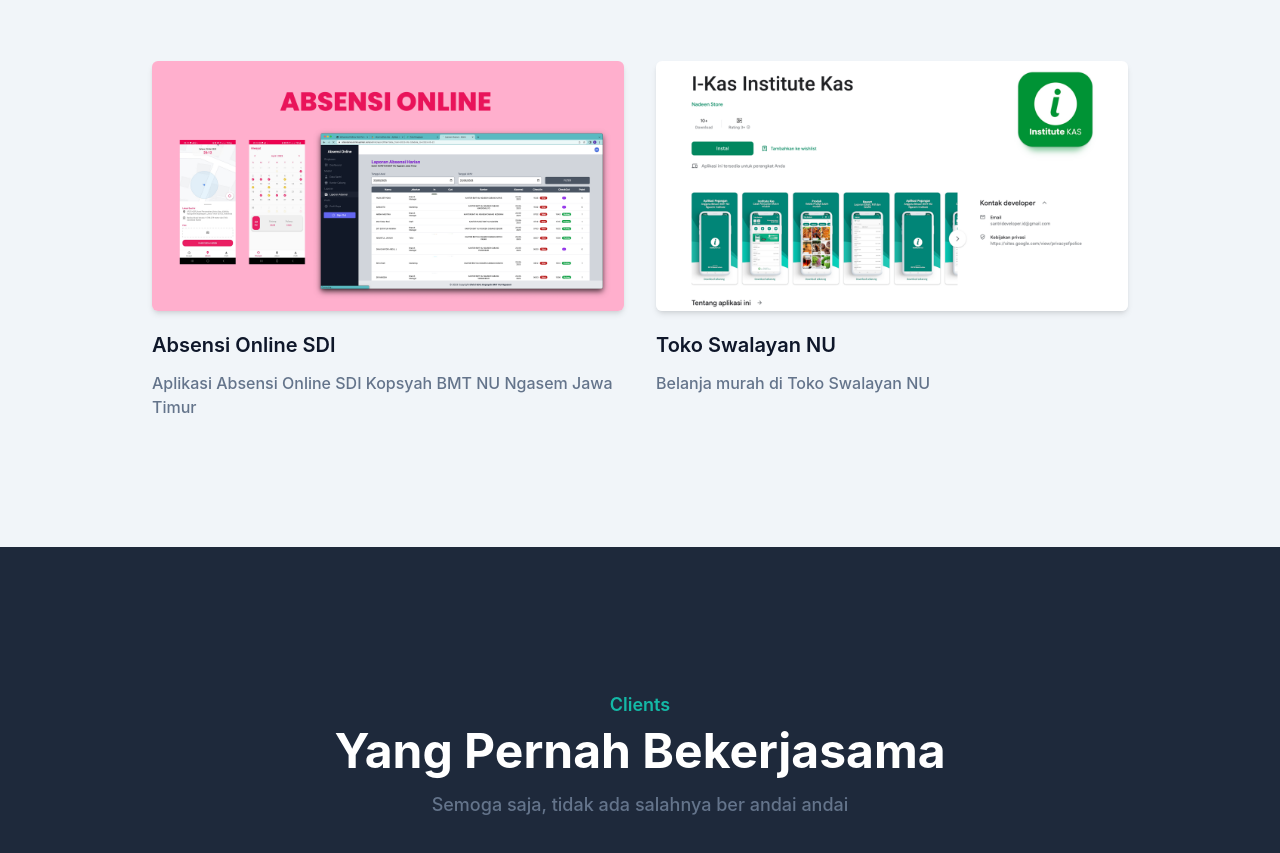
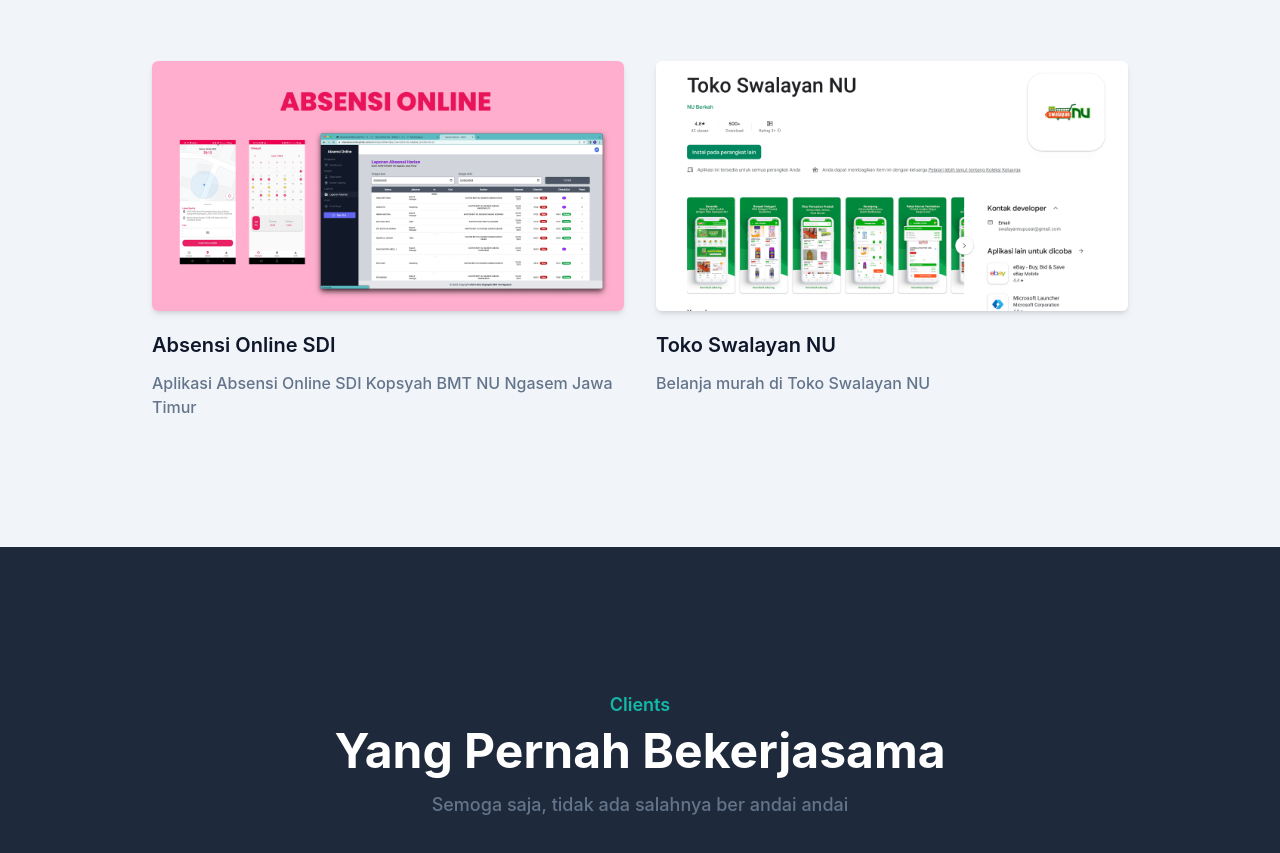
Before and after one commit to kakzi/my_portofolio, a website: page index.html in a window 1280 px wide. Shown: the part 2329-3182 px from the top of the page. Drawn offline with Linux system fonts and the light colour scheme.

Commit message:
update portofolio

```diff
--- a/index.html
+++ b/index.html
@@ -244,7 +244,7 @@
           </div>
           <div class="mb-12 p-4 md:w-1/2">
             <div class="overflow-hidden rounded-md shadow-md">
-              <img src="dist/img/portfolio/4.png" alt="Tribute Page" width="w-full" />
+              <img src="dist/img/portfolio/6.png" alt="Tribute Page" width="w-full" />
             </div>
             <h3 class="mt-5 mb-3 text-xl font-semibold text-dark dark:text-white">Toko Swalayan NU</h3>
             <p class="text-base font-medium text-secondary">Belanja murah di Toko Swalayan NU</p>
```
